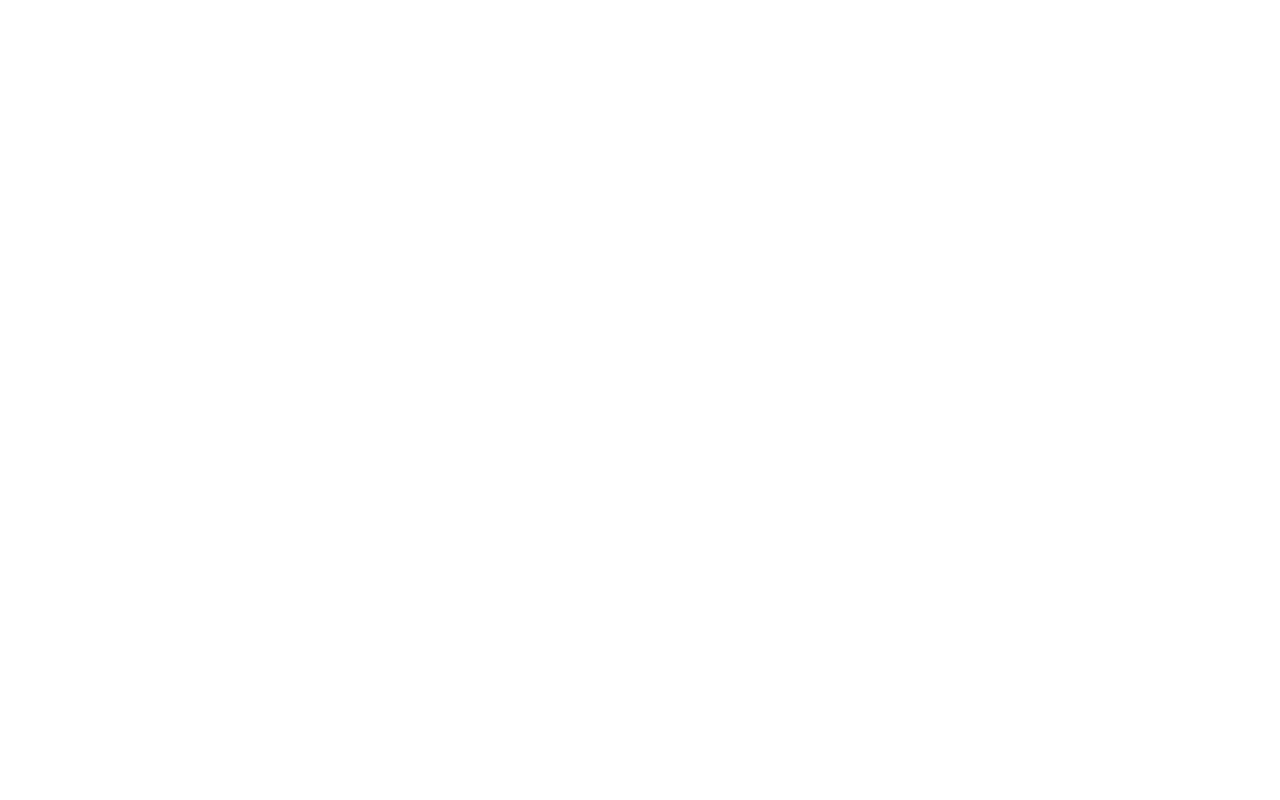
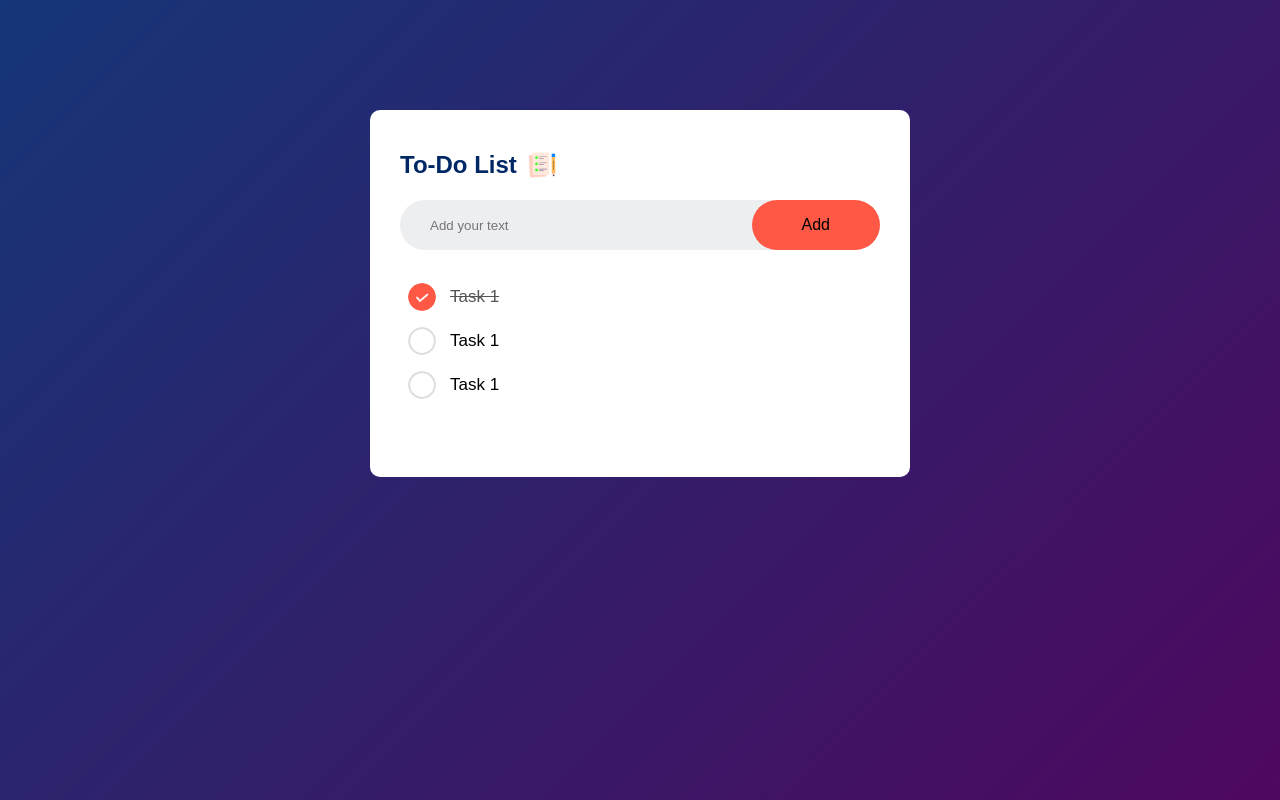
Before and after one commit to RasonYudha4/Javascript-Projects, a plain HTML site: page Proj2_To-DoList/index.html in a window 1280 px wide. Drawn offline with Linux system fonts and the light colour scheme.

Commit message:
Complementing UI

```diff
--- a/Proj2_To-DoList/index.html
+++ b/Proj2_To-DoList/index.html
@@ -4,8 +4,22 @@
     <meta charset="UTF-8">
     <meta name="viewport" content="width=device-width, initial-scale=1.0">
     <title>To-Do List</title>
+    <link rel="stylesheet" href="style.css">
 </head>
 <body>
-
+    <div class="container">
+        <div class="todo">
+            <h2>To-Do List <img src="images/icon.png"></h2>
+            <div class="row">
+                <input type="text" id="box" placeholder="Add your text">
+                <button>Add</button>
+            </div>
+            <ul id="list-containter">
+                <li class="checked">Task 1</li>
+                <li>Task 1</li>
+                <li>Task 1</li>
+            </ul>
+        </div>
+    </div>
 </body>
 </html>
--- a/Proj2_To-DoList/style.css
+++ b/Proj2_To-DoList/style.css
@@ -0,0 +1,96 @@
+* {
+    margin: 0;
+    padding: 0;
+    font-family: 'Poppins', sans-serif;
+    box-sizing: border-box;
+}
+
+.container {
+    width: 100%;
+    min-height: 100vh;
+    background: linear-gradient(135deg, #153677, #4e085f);
+    padding: 10px;
+}
+
+.todo{
+    width: 100%;
+    max-width: 540px;
+    background: #fff;
+    margin: 100px auto 20px;
+    padding: 40px 30px 70px;
+    border-radius: 10px;
+}
+
+.todo h2 {
+    color: #002765;
+    display: flex;
+    align-items: center;
+    margin-bottom: 20px;
+}
+
+.todo h2 img {
+    width: 30px;
+    margin-left: 10px;
+}
+
+.row {
+    display: flex;
+    align-items: center;
+    justify-content: space-between;
+    background: #edeef0;
+    border-radius: 30px;
+    padding-left: 20px;
+    margin-bottom: 25px;
+}
+
+input {
+    flex: 1;
+    border: none;
+    outline: none;
+    background: transparent;
+    padding: 10px;
+    font-weight: 14px;
+}
+
+button {
+    border: none;
+    outline: none;
+    padding: 16px 50px;
+    background: #ff5945;
+    columns: #fff;
+    border-radius: 40px;
+    cursor: pointer;
+    font-size: 16px;
+}
+
+ul li {
+    list-style: none;
+    user-select: none;
+    font-size: 17px;
+    padding: 12px 8px 12px 50px;
+    cursor: pointer;
+    position: relative;
+}
+
+
+ul li::before {
+    content: '';
+    position: absolute;
+    background-image: url(images/unchecked.png);
+    background-size: cover;
+    background-position: center;
+    border-radius: 50%;
+    height: 28px;
+    width: 28px;
+    top: 8px;
+    left: 8px;
+}
+
+ul li.checked {
+    color: #555;
+    text-decoration: line-through;
+}
+
+ul li.checked::before {
+    background-image: url(images/checked.png);
+}
```
Also changed, not shown: Proj2_To-DoList/images/checked.png (added), Proj2_To-DoList/images/icon.png (added), Proj2_To-DoList/images/unchecked.png (added).
